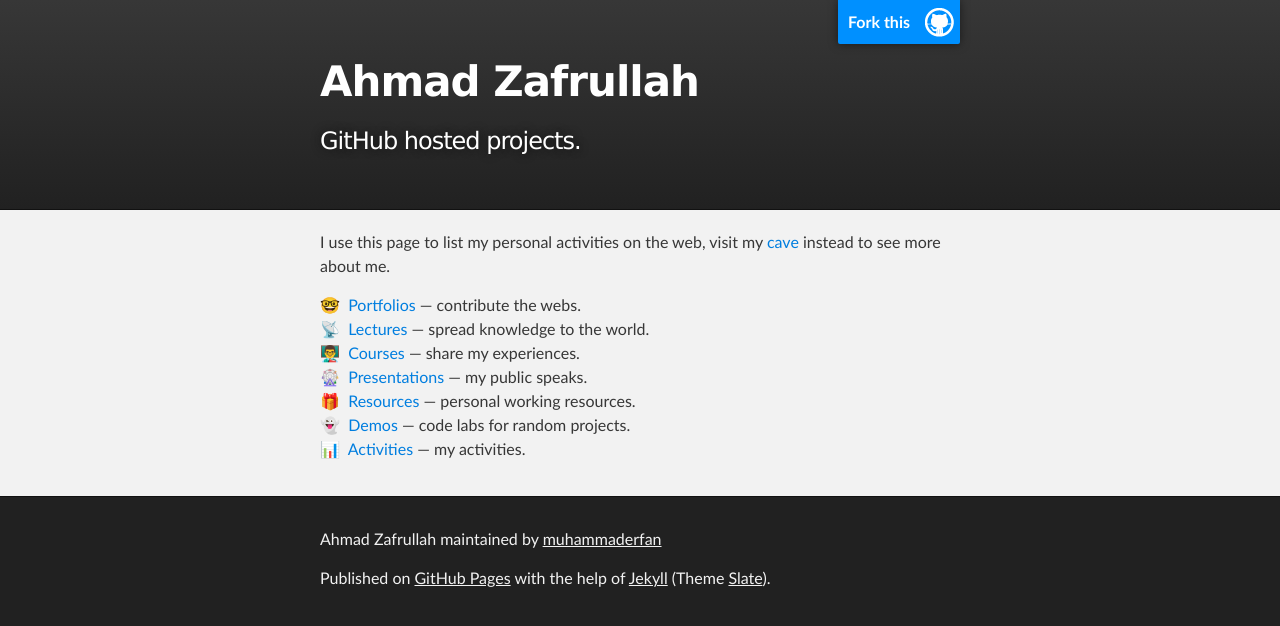
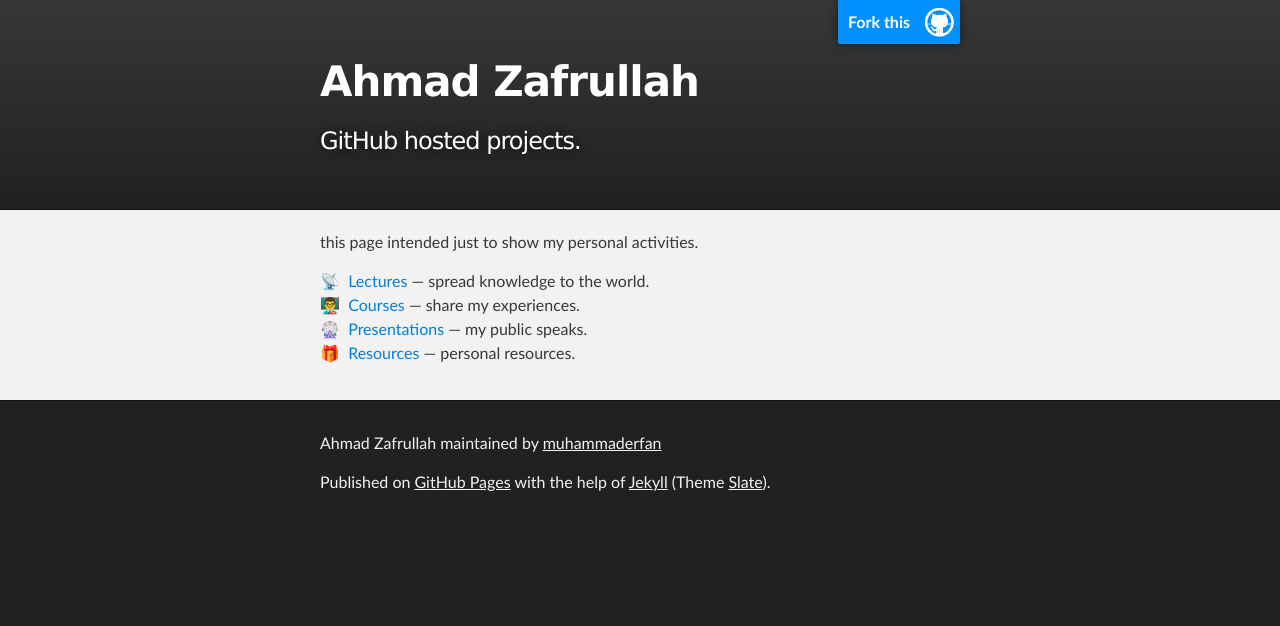
Before and after one commit to muhammaderfan/erf, a Jekyll site: the page built from index.md, in a window 1280 px wide. Shown: the top 626 px of the page. Built offline with Jekyll 4.4.1, drawn with Linux system fonts in a browser that asks for light colours.

Commit message:
Update index.md
penyesuaian isi sedikit

```diff
--- a/index.md
+++ b/index.md
@@ -2,12 +2,9 @@
 layout: default
 ---
 
-I use this page to list my personal activities on the web, visit my [cave](https://zaf.web.id) instead to see more about me.
+this page intended just to show my personal activities.
 
-🤓&nbsp;&nbsp;[Portfolios](portfolios) &mdash; contribute the webs.
 📡&nbsp;&nbsp;[Lectures](lectures) &mdash; spread knowledge to the world.
 👨‍🏫&nbsp;&nbsp;[Courses](courses) &mdash; share my experiences.
 🎡&nbsp;&nbsp;[Presentations](presentations) &mdash; my public speaks.
-🎁&nbsp;&nbsp;[Resources](resources) &mdash; personal working resources.
-👻&nbsp;&nbsp;[Demos](demos) &mdash; code labs for random projects.
-📊&nbsp;&nbsp;[Activities](activities) &mdash; my activities.
+🎁&nbsp;&nbsp;[Resources](resources) &mdash; personal resources.
```
